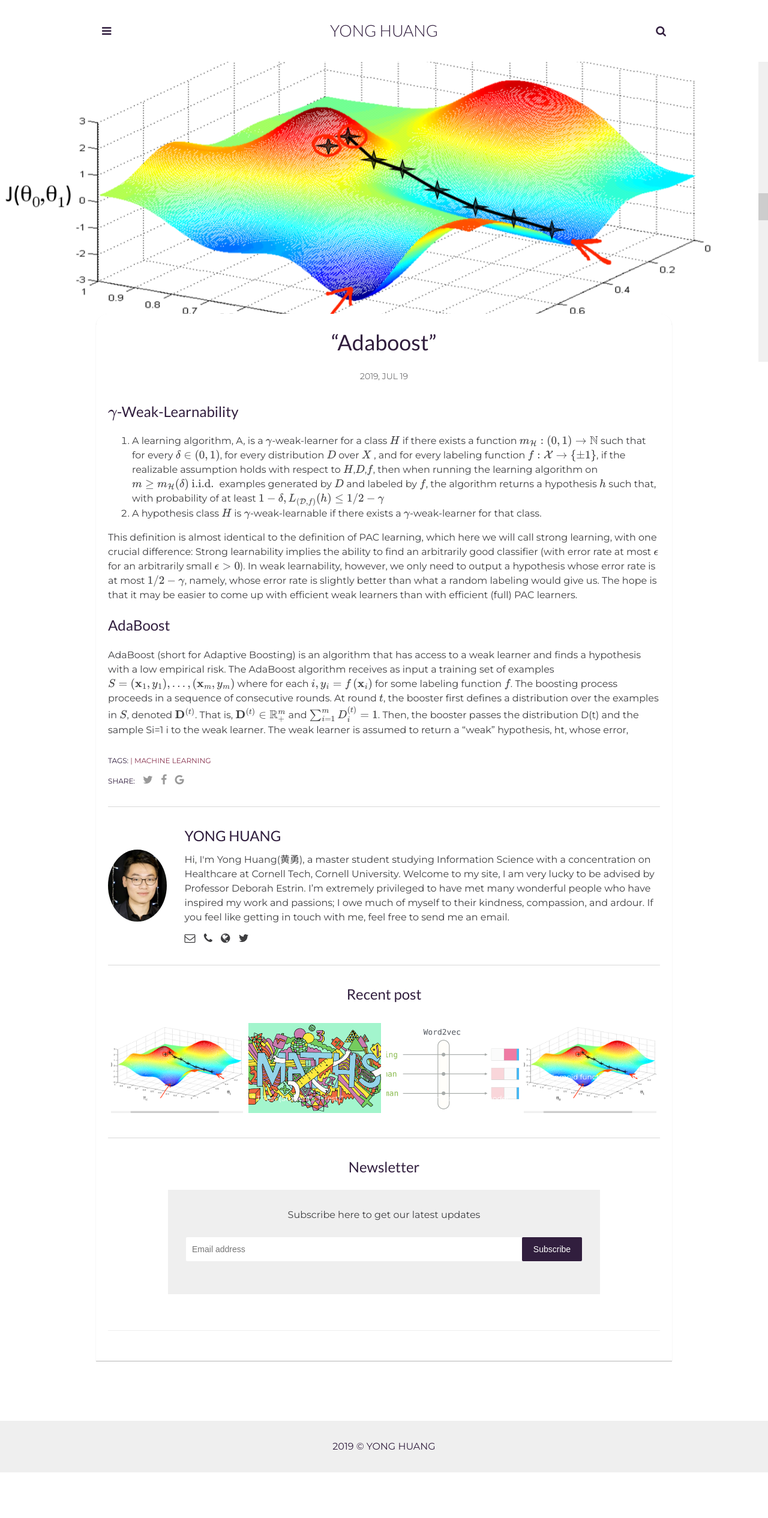
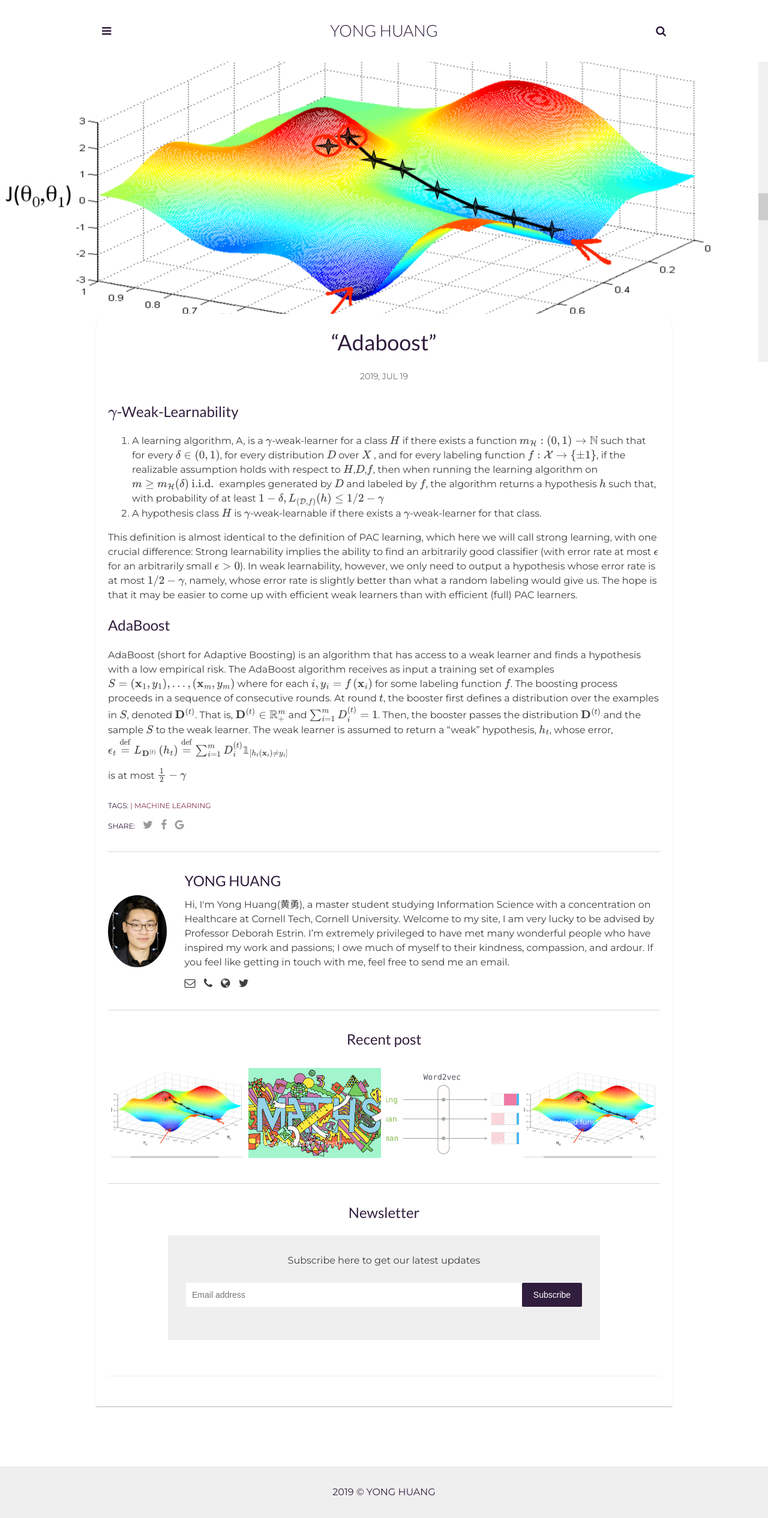
Before and after one commit to acneyouth1996/acneyouth1996.github.io, a Jekyll site: the page built from _posts/2019-07-19-adaboost.md, in a window 1280 px wide. Shown: the whole page at 60% size. Built offline with Jekyll 4.4.1, drawn with Linux system fonts in a browser that asks for light colours; formulas are drawn with MathJax 3; a script that is not in the unit is left out; comment, search, counter and statistics services are not loaded.

Commit message:
new post

```diff
--- a/_posts/2019-07-19-adaboost.md
+++ b/_posts/2019-07-19-adaboost.md
@@ -21,5 +21,11 @@
 ## AdaBoost
 
 AdaBoost (short for Adaptive Boosting) is an algorithm that has access to a weak learner and finds a hypothesis with a low empirical risk. The AdaBoost algorithm receives as input a training set of examples $$S=\left(\mathbf{x}_{1}, y_{1}\right), \ldots,\left(\mathbf{x}_{m}, y_{m}\right)$$ where for each $$i, y_{i}=f\left(\mathbf{x}_{i}\right)$$
-for some labeling function $$f$$. The boosting process proceeds in a sequence of consecutive rounds. At round $$t$$, the booster first defines a distribution over the examples in $$S$$, denoted $$\mathbf{D}^{(t)}$$. That is, $$\mathbf{D}^{(t)} \in \mathbb{R}_{+}^{m}$$ and $$\sum_{i=1}^{m} D_{i}^{(t)}=1$$. Then, the booster passes the distribution D(t) and the sample Si=1 i
-to the weak learner. The weak learner is assumed to return a “weak” hypothesis, ht, whose error,
+for some labeling function $$f$$. The boosting process proceeds in a sequence of consecutive rounds. At round $$t$$, the booster first defines a distribution over the examples in $$S$$, denoted $$\mathbf{D}^{(t)}$$. That is, $$\mathbf{D}^{(t)} \in \mathbb{R}_{+}^{m}$$ and $$\sum_{i=1}^{m} D_{i}^{(t)}=1$$. Then, the booster passes the distribution $$\mathbf{D}^{(t)}$$ and the sample $$S$$ to the weak learner. The weak learner is assumed to return a “weak” hypothesis, $$h_{t}$$, whose error,
+$$
+\epsilon_{t} \stackrel{\mathrm{def}}{=} L_{\mathbf{D}^{(t)}}\left(h_{t}\right) \stackrel{\mathrm{def}}{=} \sum_{i=1}^{m} D_{i}^{(t)} \mathbb{1}_{\left[h_{t}\left(\mathbf{x}_{i}\right) \neq y_{i}\right]}
+$$
+
+is at most $$
+\frac{1}{2}-\gamma
+$$
```
